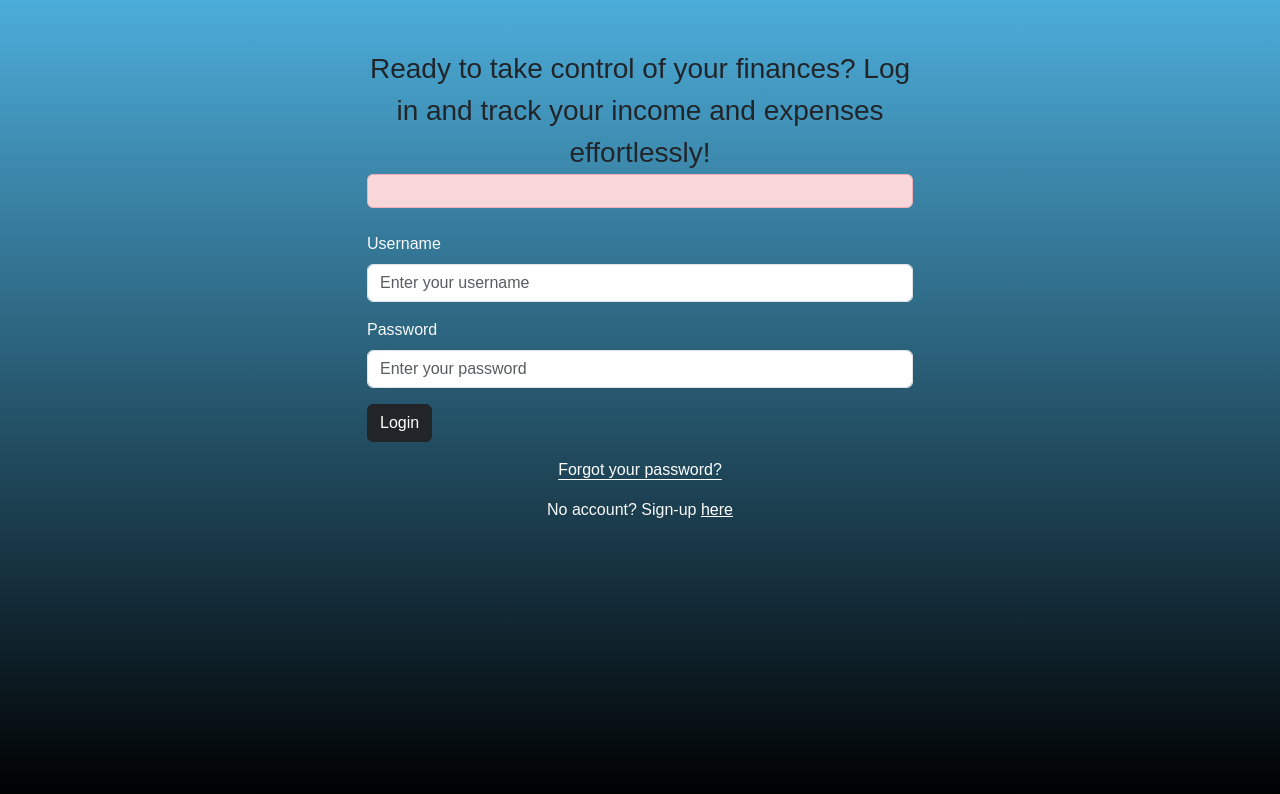
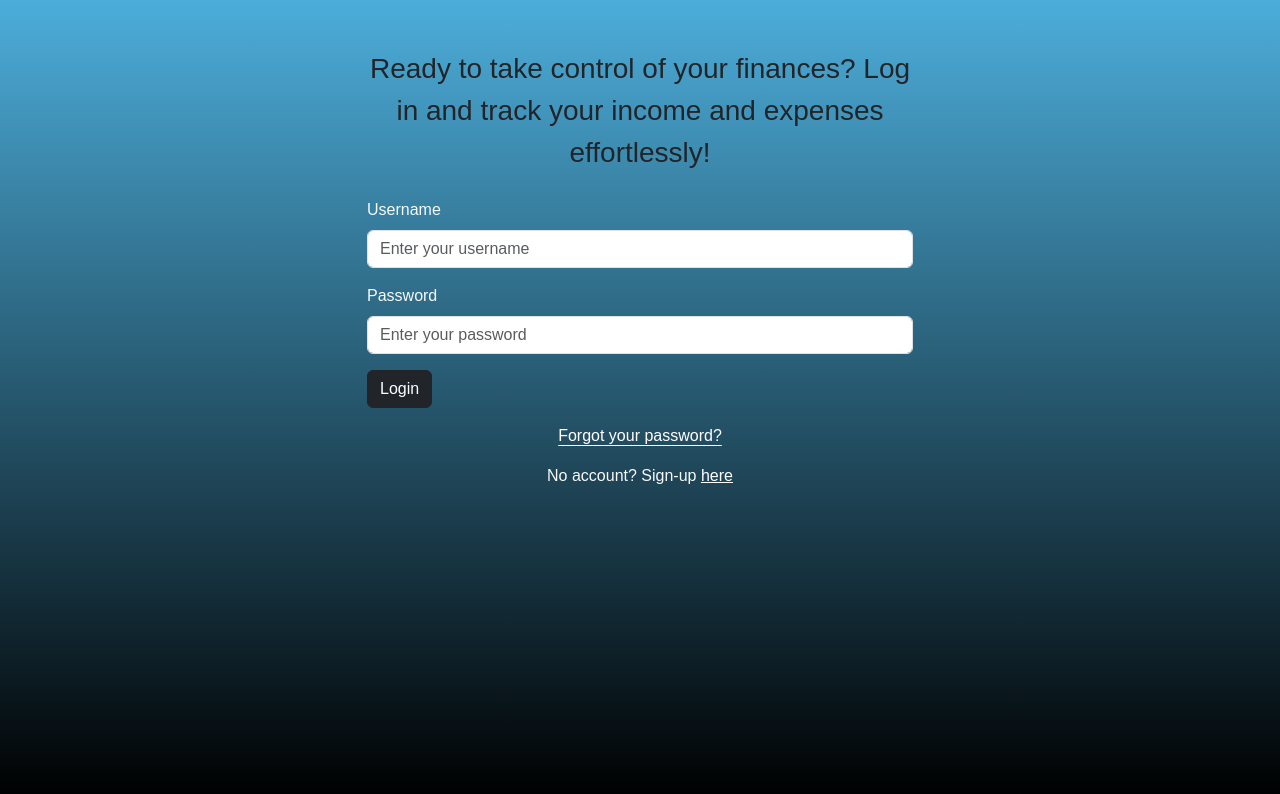
Before and after one commit to LiontosDionisis/CoinTrack, an Angular app in the folder ecomanage/: page /CoinTrack/login in a window 1280 px wide. Shown: the top 794 px of the page. Built offline with nearby package versions, Linux system fonts and the light colour scheme.

Commit message:
Frontend error handling

```diff
--- a/ecomanage/src/app/components/login/login.component.html
+++ b/ecomanage/src/app/components/login/login.component.html
@@ -21,7 +21,7 @@
           <div class="text-center">
             <span class="text-dark fs-3 mb-4">Ready to take control of your finances? Log in and track your income and expenses effortlessly!</span>
           </div>
-          <div class="alert alert-danger">{{errorMessage}}</div>
+          <div *ngIf="errorMessage" class="alert alert-danger mt-2">{{errorMessage}}</div>
           <form class="mt-4" (ngSubmit)="login()" method="post">
             <div class="mb-3">
               <label class="form-label text-light" for="username">Username</label>
--- a/ecomanage/src/app/components/login/login.component.ts
+++ b/ecomanage/src/app/components/login/login.component.ts
@@ -10,7 +10,7 @@ import { CommonModule } from '@angular/common';
 @Component({
   selector: 'app-login',
   standalone: true,
-  imports: [RouterLink, RouterModule, HttpClientModule, FormsModule],
+  imports: [RouterLink, RouterModule, HttpClientModule, FormsModule, CommonModule],
   templateUrl: './login.component.html',
   styleUrl: './login.component.css',
   providers: [
@@ -48,7 +48,13 @@ export class LoginComponent {
         },
         error: (error) => {
           if (error.status == 404){
-            this.errorMessage = "Invalid credentials"
+            this.errorMessage = "Invalid credentials."
+          }
+          if (error.status == 401){
+            this.errorMessage = "Invalid credentials."
+          }
+          if (error.status == 500){
+            this.errorMessage = "Internal server error."
           }
           this.errorMessage = error.error.error;
         }
```
Also changed, not shown: 4 other files (tests, documents, lock files or other folders).
